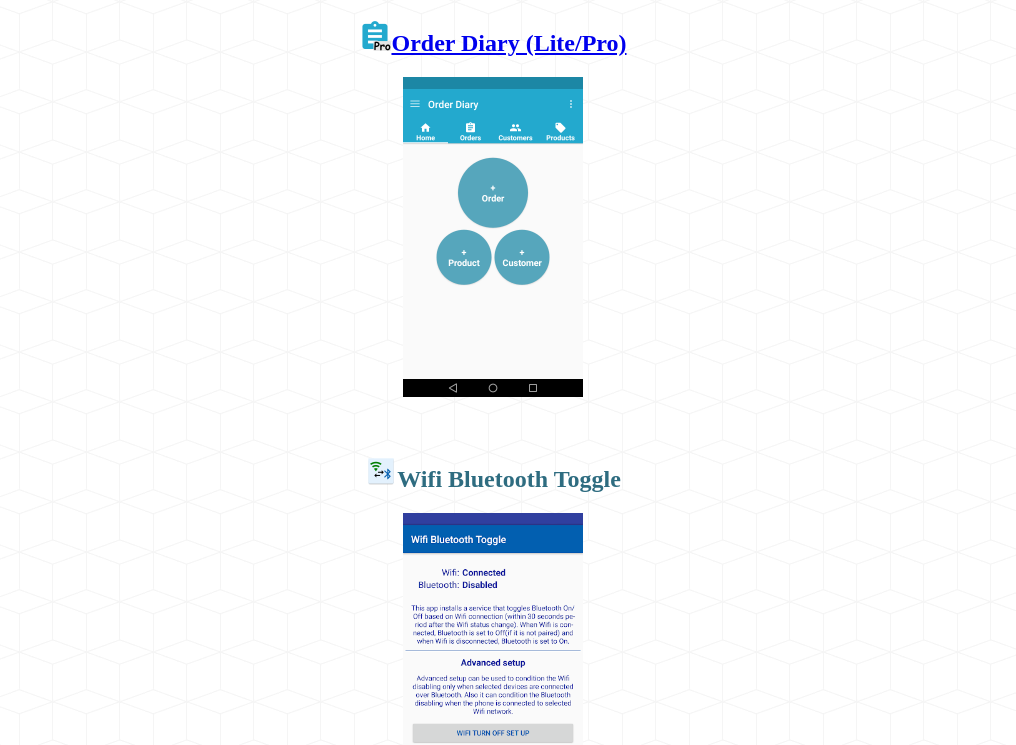
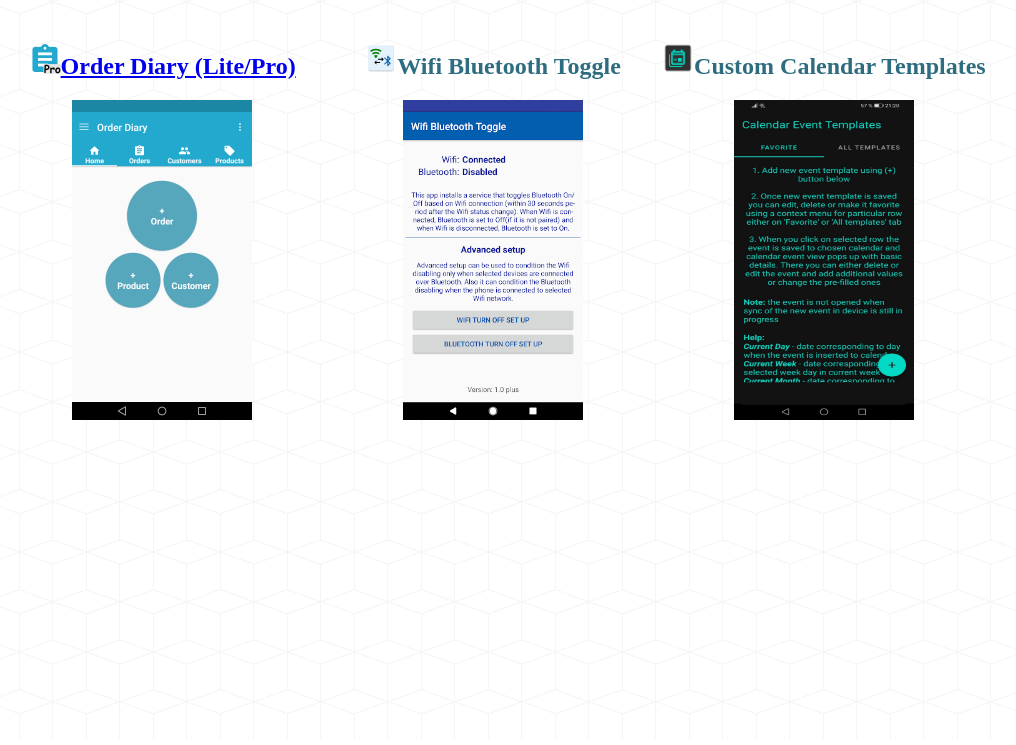
Before and after one commit to marek-kocan/emka-comp.github.io, a plain HTML site: page index.html in a window 1280 px wide. Shown: the part 61-806 px from the top of the page, without its empty margins (147-1163 px from the left). Drawn offline with Linux system fonts and the light colour scheme.

Commit message:
re-position

```diff
--- a/index.html
+++ b/index.html
@@ -8,18 +8,38 @@ body {
   text-align: center;
   color: white;
 }
-</style>
+
+
+
+    </style>
 </head>
 <body>
-
 <h1 style="color: #5e9ca0;">Landing page for android apps&nbsp;</h1>
-<h2 style="color: #2e6c80;"><img src="image/icon_order.png" alt="" width="32" height="32" /><a href="http://orderdiary.about.lc" target="_blank">Order Diary (Lite/Pro)</a></h2>
-<p><img src="image/demo-screen-1.png" alt="Order Diary"  width="180" height="320" /></p>
-<p>&nbsp;</p>
-<h2 style="color: #2e6c80;"><img src="image/icon_wifi.png" alt=""  width="32" height="32"   />Wifi Bluetooth Toggle</h2>
-<p><img src="image/wifi.png" alt="Wifi Bluetooth Toggle" width="180" height="320"/></p>
-<p>&nbsp;</p>
-<h2 style="color: #2e6c80;"><img src="image/custom_calendar.png" alt=""  width="32" height="32"   />Custom Calendar Templates</h2>
-<p><img src="image/custom_calendar_favorite.jpg" alt="Custom Calendar Templates" width="180" height="320"/></p>
+<center>
+    <table>
+        <tr>
+            <td width="33%" style="text-align: center; vertical-align: middle;">
+                <h2 style="color: #2e6c80;"><img src="image/icon_order.png" alt="" width="32"
+                                                 height="32"/><a href="http://orderdiary.about.lc"
+                                                                 target="_blank">Order Diary
+                    (Lite/Pro)</a></h2>
+                <p><img src="image/demo-screen-1.png" alt="Order Diary" width="180" height="320"/>
+                </p>
+            </td>
+            <td width="33%" style="text-align: center; vertical-align: middle;">
+                <h2 style="color: #2e6c80;"><img src="image/icon_wifi.png" alt="" width="32"
+                                                 height="32"/>Wifi Bluetooth Toggle</h2>
+                <p><img src="image/wifi.png" alt="Wifi Bluetooth Toggle" width="180" height="320"/>
+                </p>
+            </td>
+            <td width="33%" style="text-align: center; vertical-align: middle;">
+                <h2 style="color: #2e6c80;"><img src="image/custom_calendar.png" alt="" width="32"
+                                                 height="32"/>Custom Calendar Templates</h2>
+                <p><img src="image/custom_calendar_favorite.jpg" alt="Custom Calendar Templates"
+                        width="180" height="320"/></p>
+            </td>
+        </tr>
+    </table>
+</center>
 </body>
 </html>
```
